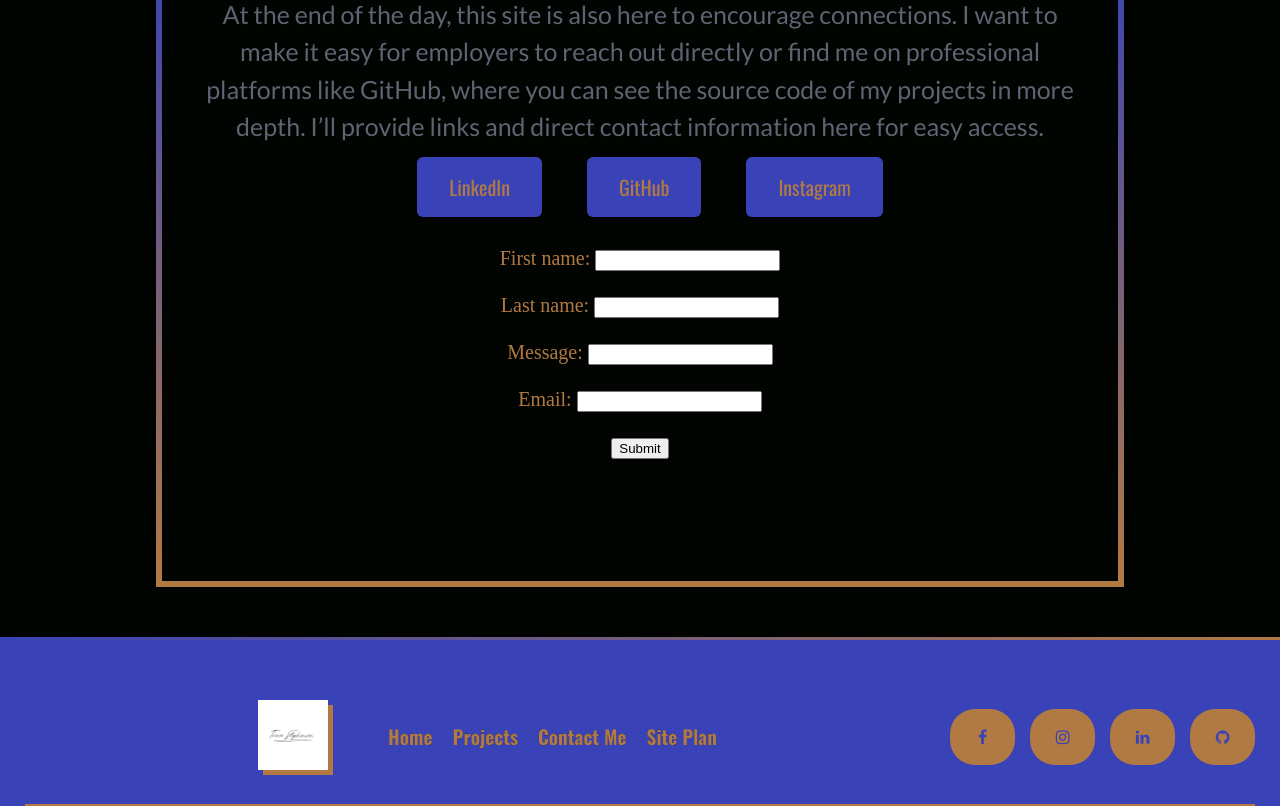
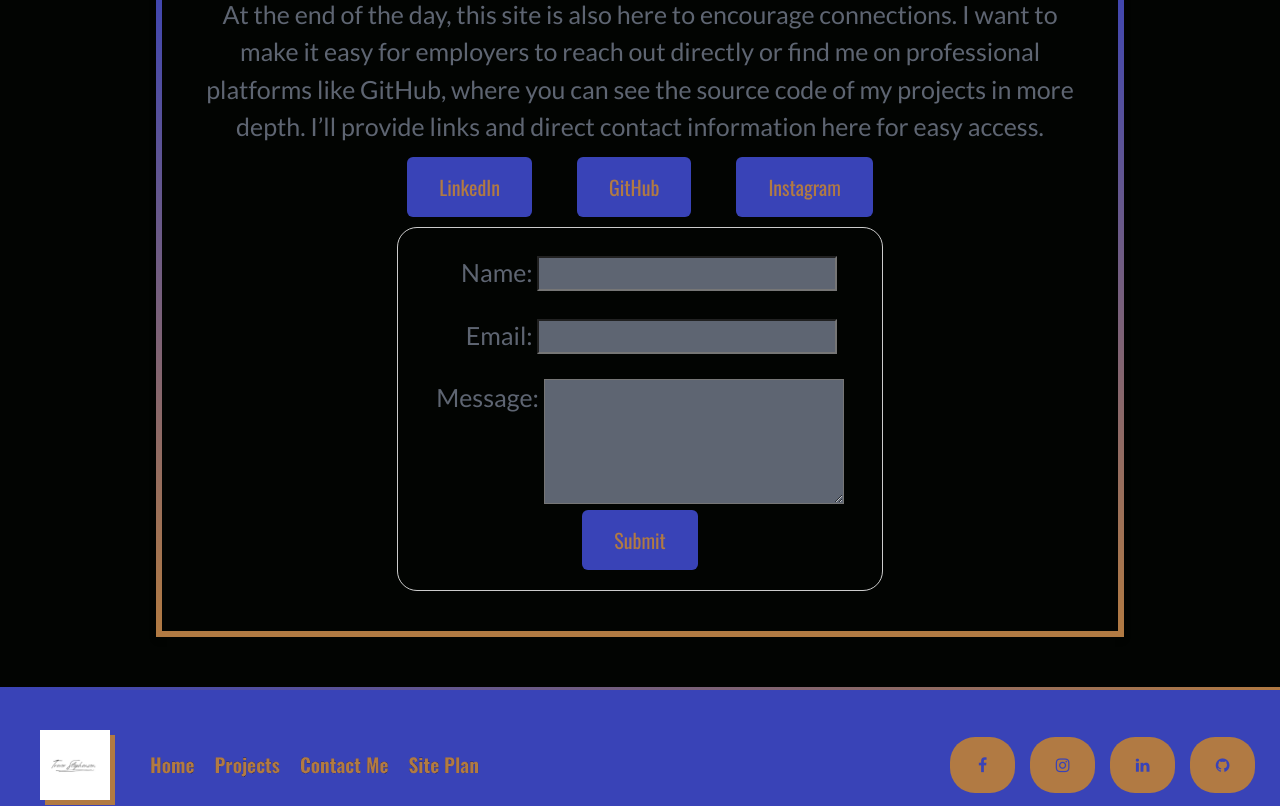
Before and after one commit to trevorstep/wdd130, a plain HTML site: page final-project/contact-us.html in a window 1280 px wide. Shown: the part 439-1245 px from the top of the page. Drawn offline with nearby package versions, Linux system fonts and the light colour scheme; a web font is replaced by a local one.

Commit message:
Worked with the Javascript a little, need to work on the drafts a little then I should be good to go!!!

```diff
--- a/final-project/contact-us.html
+++ b/final-project/contact-us.html
@@ -47,27 +47,29 @@
                     </a>
                     <a href="https://github.com/trevorstep">
                         <button class="button">GitHub</button>
+                    </a>
+                    <a href="https://www.instagram.com/trevor.stephenson.1234/">
+                        <button class="button">Instagram</button>
+                    </a>
 
-                        <a href="https://www.instagram.com/trevor.stephenson.1234/">
-                            <button class="button">Instagram</button>
+                    <div id="feedback"></div>
+                    <form action="#" method="post">
+                        <p>
+                            <label for="name">Name:</label>
+                            <input type="text" id="name" name="user_name" />
+                        </p>
+                        <p>
+                            <label for="mail">Email:</label>
+                            <input type="email" id="mail" name="user_email" />
+                        </p>
+                        <p>
+                            <label for="msg">Message:</label>
+                            <textarea id="msg" name="user_message"></textarea>
+                        </p>
+                        <button type="submit" class="button">Submit</button>
 
 
-
-                            <form action="/action_page.php">
-                                <label for="fname">First name:</label>
-                                <input type="text" id="fname" name="fname"><br><br>
-
-                                <label for="lname">Last name:</label>
-                                <input type="text" id="lname" name="lname"><br><br>
-
-                                <label for="message">Message:</label>
-                                <input type="text" id="message" name="message"><br><br>
-
-                                <label for="email">Email:</label>
-                                <input type="text" id="email" name="email"><br><br>
-
-                                <input type="submit" value="Submit">
-                            </form>
+                    </form>
                 </div>
             </div>
 
@@ -97,6 +99,23 @@
                 <p><a href="#">Privacy Policy</a> | <a href="#">Terms of Service</a></p>
             </div>
         </footer>
+        <script>
+            // get the feedback div element so we can do something with it.
+            const feedbackElement = document.getElementById('feedback');
+            // get the form so we can read what was entered in it.
+            const formElement = document.forms[0];
+            // add a 'listener' to wait for a submission of our form. When that happens run the code below.
+            formElement.addEventListener('submit', function (e) {
+                // stop the form from doing the default action.
+                e.preventDefault();
+                // set the contents of our feedback element to a message letting the user know the form was submitted successfully. Notice that we pull the name that was entered in the form to personalize the message!
+                feedbackElement.innerHTML = 'Hello, ' + formElement.user_name.value + '! Thank you for your message. I will get back with you as soon as possible! Have a great day!!';
+                // make the feedback element visible.
+                feedbackElement.style.display = "block";
+                // add a class to move everything down so our message doesn't cover it.
+                document.body.classList.toggle('moveDown');
+            });
+        </script>
 </body>
 
 </html>
--- a/final-project/styles/styles.css
+++ b/final-project/styles/styles.css
@@ -532,10 +532,71 @@ padding: 10px;
 }
 
 form {
-    padding: 5px;
-    margin: 5%;
-    margin-bottom: 5%;
+
+    /* Form outline */
+    padding: 1em;
+    border: 1px solid #ccc;
+    border-radius: 1em;
     text-align: center;
+    margin: 10px;
+
+
+
+}
+
+p+p {
+    margin-top: 1em;
+}
+
+label {
+    /* Uniform size & alignment */
+    display: inline-block;
+    min-width: 90px;
+    text-align: right;
+}
+
+input,
+textarea {
+    /* To make sure that all text fields have the same font settings
+       By default, text areas have a monospace font */
+    font: 1em sans-serif;
+    /* Uniform text field size */
+    width: 300px;
+    box-sizing: border-box;
+    /* Match form field borders */
+    background-color: #5E6572;
+    color: #020402;
+
+}
+
+input:focus,
+textarea:focus {
+    /* Set the outline width and style */
+    outline-style: solid;
+    /* To give a little highlight on active elements */
+    outline-color: #000;
+}
+
+textarea {
+    /* Align multiline text fields with their labels */
+    vertical-align: top;
+    /* Provide space to type some text */
+    height: 5em;
+}
+
+#feedback {
+    background-color: antiquewhite;
+    position: absolute;
+    top: 0;
+    left: 0;
+    right: 0;
+    padding: .5em;
+    /* make this element invisible until we are ready for it */
+    display: none;
+}
+
+.moveDown {
+    margin-top: 3em;
 }
 
 .button {
```
